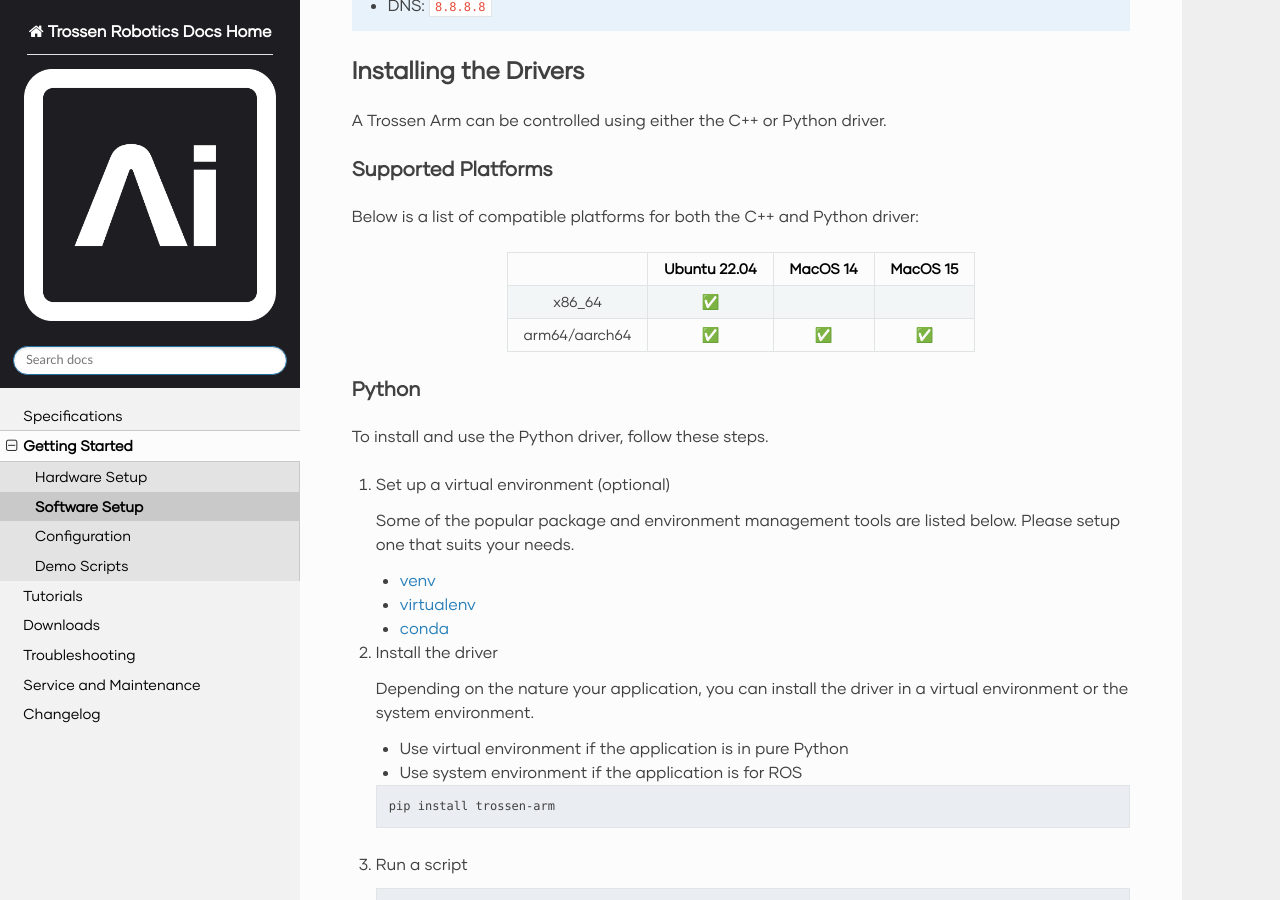
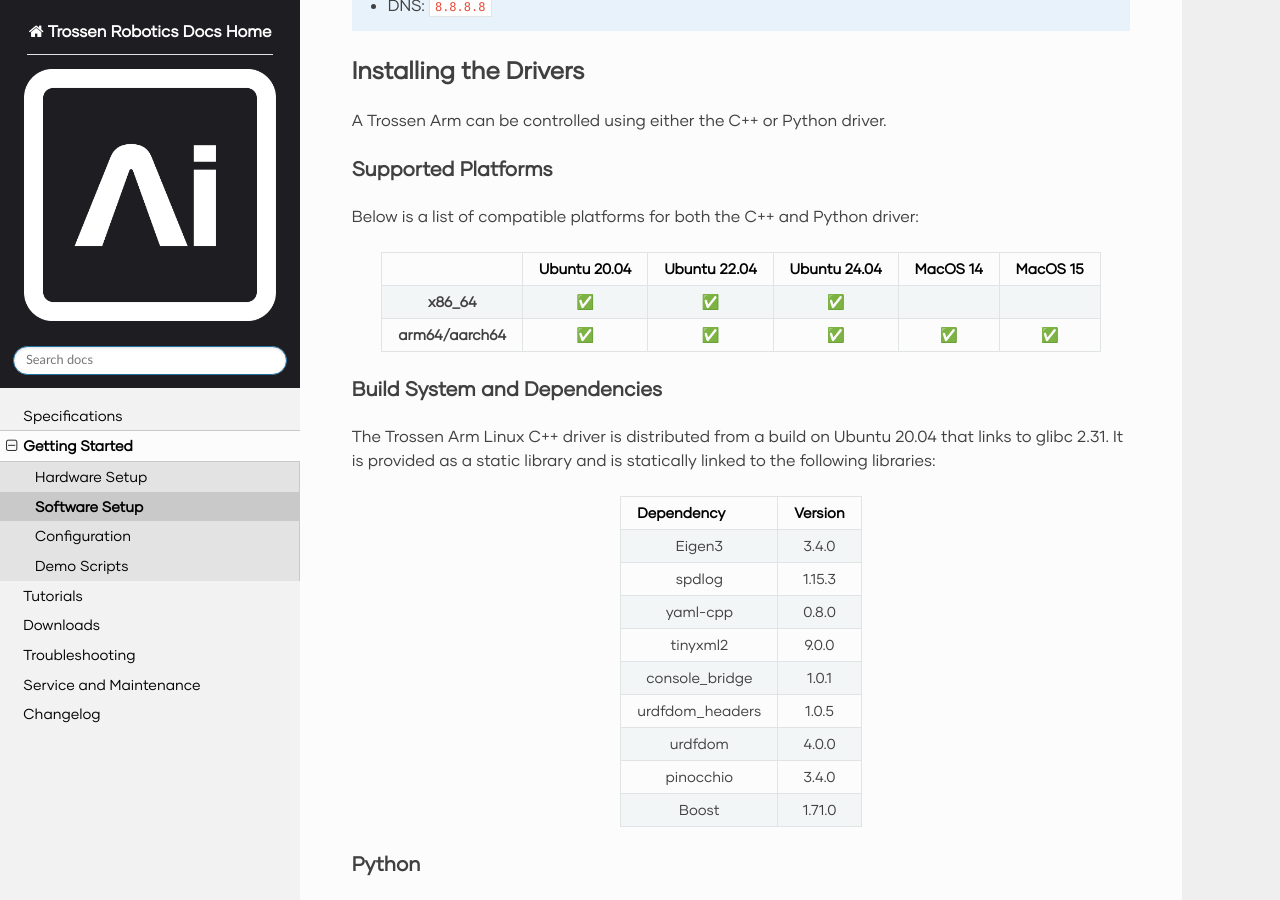
Before and after one commit to TrossenRobotics/trossen_arm, a Sphinx documentation site: the page built from docs/getting_started/software_setup.rst, in a window 1280 px wide and 900 px high, scrolled down 776 px. Built offline with Sphinx 7.4.7 and the Read the Docs theme 3.1.0, drawn with Linux system fonts in a browser that asks for light colours; some web fonts are replaced; pages that are not in the unit, such as notebooks, are missing from menus.

Commit message:
Update compatability table, describe deps

```diff
--- a/docs/getting_started/software_setup.rst
+++ b/docs/getting_started/software_setup.rst
@@ -46,17 +46,55 @@ Below is a list of compatible platforms for both the C++ and Python driver:
     :class: centered-table
 
     * -
+      - Ubuntu 20.04
       - Ubuntu 22.04
+      - Ubuntu 24.04
       - MacOS 14
       - MacOS 15
-    * - x86_64
+    * - **x86_64**
+      - ✅
+      - ✅
       - ✅
       -
       -
-    * - arm64/aarch64
+    * - **arm64/aarch64**
       - ✅
       - ✅
       - ✅
+      - ✅
+      - ✅
+
+Build System and Dependencies
+-----------------------------
+
+The Trossen Arm Linux C++ driver is distributed from a build on Ubuntu 20.04 that links to glibc 2.31.
+It is provided as a static library and is statically linked to the following libraries:
+
+.. list-table::
+    :align: center
+    :header-rows: 1
+    :class: centered-table
+
+    * - Dependency
+      - Version
+    * - Eigen3
+      - 3.4.0
+    * - spdlog
+      - 1.15.3
+    * - yaml-cpp
+      - 0.8.0
+    * - tinyxml2
+      - 9.0.0
+    * - console_bridge
+      - 1.0.1
+    * - urdfdom_headers
+      - 1.0.5
+    * - urdfdom
+      - 4.0.0
+    * - pinocchio
+      - 3.4.0
+    * - Boost
+      - 1.71.0
 
 Python
 ------
```
